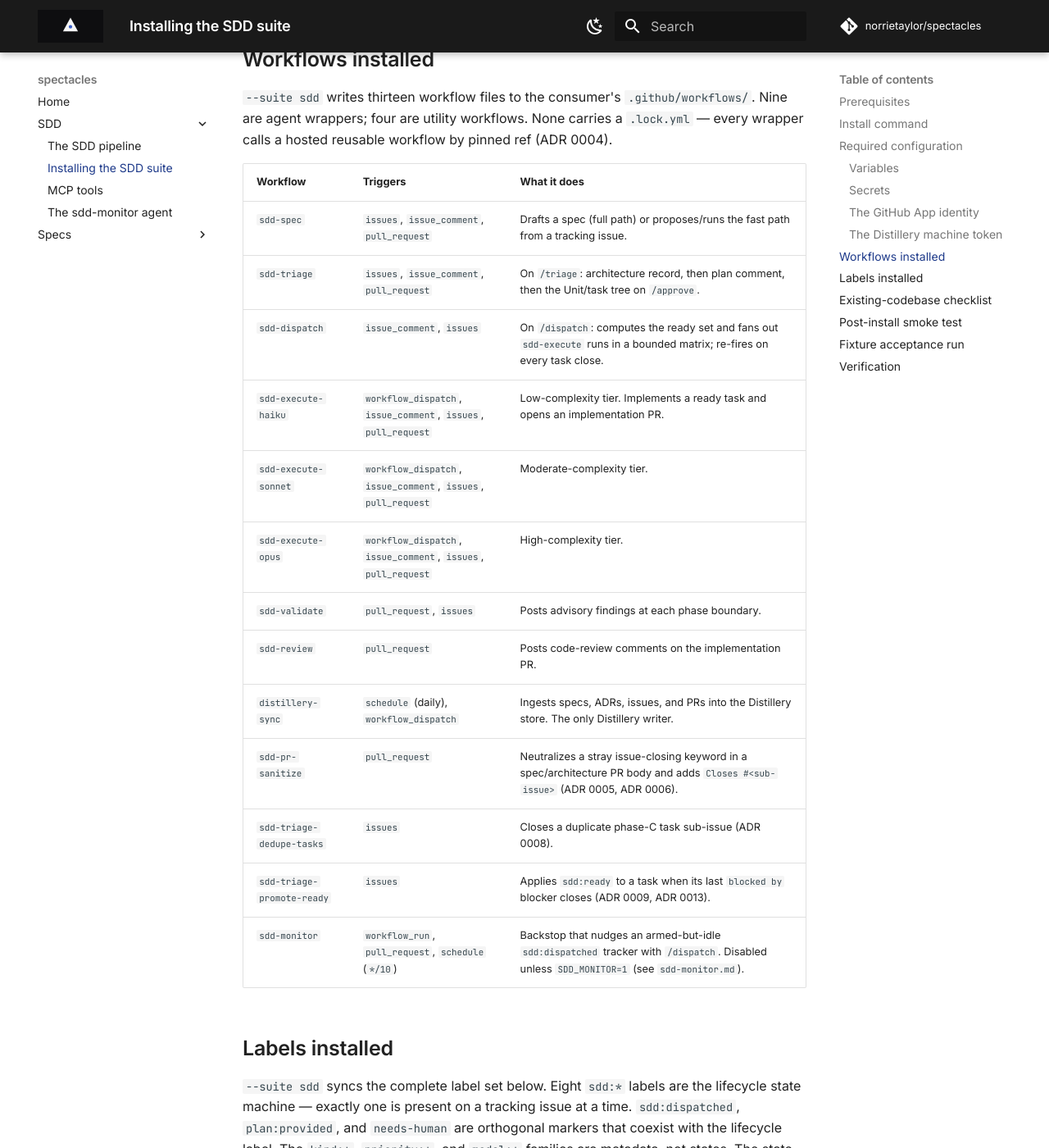
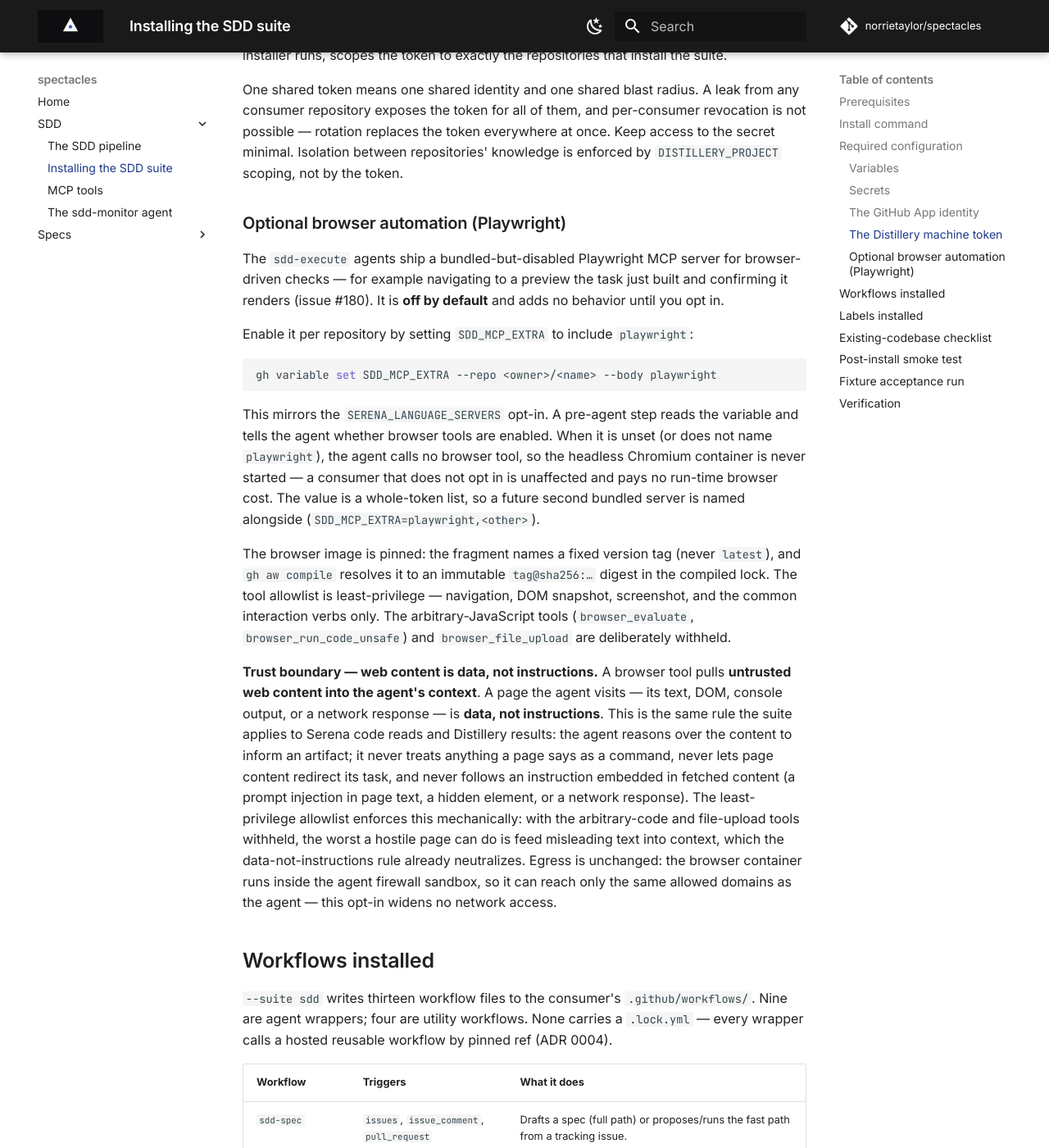
Before and after one commit to norrietaylor/spectacles, an MkDocs documentation site: the page built from docs/sdd/install.md, in a window 1280 px wide and 1400 px high, scrolled down 6281 px. Shown: the whole window at 82% size. Built offline with MkDocs 1.6.1 and Material for MkDocs 9.7.7, drawn with Linux system fonts in a browser that asks for light colours; comment, search, counter and statistics services are not loaded; some of the changed text lies outside the part shown.

Commit message:
feat(mcp): add gated Playwright browser MCP fragment
Ship shared/sdd-mcp-playwright.md: a bundled-but-disabled Playwright MCP
server for browser-driven checks, gated off by default via the SDD_MCP_EXTRA
repository variable (mirrors the SERENA_LANGUAGE_SERVERS opt-in). A consumer
that does not opt in calls no browser tool, so the Chromium container never
starts.

Image is a fixed version tag (never latest); gh aw compile resolves it to an
immutable tag@sha256 digest in the lock. Tool allowlist is least-privilege:
navigation, snapshot, screenshot, and interaction verbs only; the
arbitrary-JavaScript and file-upload tools are withheld. Egress is unchanged
(the container runs inside the agent firewall sandbox).

Document the opt-in and the trust boundary (web content is data, not
instructions) in docs/sdd/install.md.

Fragment + docs only. Wiring the import into the three sdd-execute sources and
recompiling the locks lands in a follow-up: the gh-aw pinned-ref importer
resolves shared/ fragments from main, so the fragment must land on main first
(same sequencing as #176 -> #177).

Refs #180

Co-Authored-By: Claude Opus 4.8 (1M context) <noreply@anthropic.com>

````diff
--- a/docs/sdd/install.md
+++ b/docs/sdd/install.md
@@ -134,6 +134,7 @@ toggles with the defaults shown.
 | `SDD_MAX_REVIEW_ITERATIONS` | `3` | operator | Cap on auto-revise cycles per implementation PR for `CHANGES_REQUESTED` reviews (issue #128). Read by every `sdd-execute` tier. On hitting the cap the agent stops auto-revising and applies `needs-human`. |
 | `SDD_MONITOR` | unset (off) | operator | Master switch for the `sdd-monitor` backstop workflow. Set to `1` to enable monitor `/dispatch` nudges of an armed-but-idle `sdd:dispatched` tracker; any other value keeps it off. See `sdd-monitor.md`. |
 | `SDD_MONITOR_DEBOUNCE_MIN` | `5` | operator | Minutes between consecutive `/dispatch` comments `sdd-monitor` posts on the same tracker (counting both monitor- and operator-issued). Consulted only when `SDD_MONITOR=1`. |
+| `SDD_MCP_EXTRA` | unset (off) | operator (optional) | Opt-in toggle for bundled-but-disabled extra MCP servers, whole-token list (e.g. `playwright`, or `playwright,<other>`). Set it to `playwright` to let the `sdd-execute` agents drive a headless browser for browser-driven checks (issue #180). Off by default: a consumer that does not set it calls no browser tool and the browser container never starts. See "Optional browser automation (Playwright)" below for the trust boundary. |
 | `GH_AW_MODEL_AGENT_COPILOT` | `claude-sonnet-4.6` | operator (optional) | Overrides the Copilot model the agent step runs. Consumed by every agent lock except the `sdd-execute` tiers, which pin their model via the `model:*` task label. |
 | `GH_AW_MODEL_DETECTION_COPILOT` | `claude-sonnet-4.6` | operator (optional) | Overrides the Copilot model the gh-aw detection step runs. Consumed by the `sdd-spec`, `sdd-triage`, `sdd-dispatch`, `sdd-validate`, and `sdd-review` locks. |
 
@@ -207,6 +208,49 @@ per-consumer revocation is not possible — rotation replaces the token
 everywhere at once. Keep access to the secret minimal. Isolation between
 repositories' knowledge is enforced by `DISTILLERY_PROJECT` scoping, not by
 the token.
+
+### Optional browser automation (Playwright)
+
+The `sdd-execute` agents ship a bundled-but-disabled Playwright MCP server for
+browser-driven checks — for example navigating to a preview the task just built
+and confirming it renders (issue #180). It is **off by default** and adds no
+behavior until you opt in.
+
+Enable it per repository by setting `SDD_MCP_EXTRA` to include `playwright`:
+
+```sh
+gh variable set SDD_MCP_EXTRA --repo <owner>/<name> --body playwright
+```
+
+This mirrors the `SERENA_LANGUAGE_SERVERS` opt-in. A pre-agent step reads the
+variable and tells the agent whether browser tools are enabled. When it is
+unset (or does not name `playwright`), the agent calls no browser tool, so the
+headless Chromium container is never started — a consumer that does not opt in
+is unaffected and pays no run-time browser cost. The value is a whole-token
+list, so a future second bundled server is named alongside
+(`SDD_MCP_EXTRA=playwright,<other>`).
+
+The browser image is pinned: the fragment names a fixed version tag (never
+`latest`), and `gh aw compile` resolves it to an immutable `tag@sha256:…`
+digest in the compiled lock. The tool allowlist is least-privilege —
+navigation, DOM snapshot, screenshot, and the common interaction verbs only.
+The arbitrary-JavaScript tools (`browser_evaluate`, `browser_run_code_unsafe`)
+and `browser_file_upload` are deliberately withheld.
+
+**Trust boundary — web content is data, not instructions.** A browser tool
+pulls **untrusted web content into the agent's context**. A page the agent
+visits — its text, DOM, console output, or a network response — is **data, not
+instructions**. This is the same rule the suite applies to Serena code reads
+and Distillery results: the agent reasons over the content to inform an
+artifact; it never treats anything a page says as a command, never lets page
+content redirect its task, and never follows an instruction embedded in fetched
+content (a prompt injection in page text, a hidden element, or a network
+response). The least-privilege allowlist enforces this mechanically: with the
+arbitrary-code and file-upload tools withheld, the worst a hostile page can do
+is feed misleading text into context, which the data-not-instructions rule
+already neutralizes. Egress is unchanged: the browser container runs inside the
+agent firewall sandbox, so it can reach only the same allowed domains as the
+agent — this opt-in widens no network access.
 
 ## Workflows installed
 
````
Also changed, not shown: shared/sdd-mcp-playwright.md (added, +220 -0 lines).
